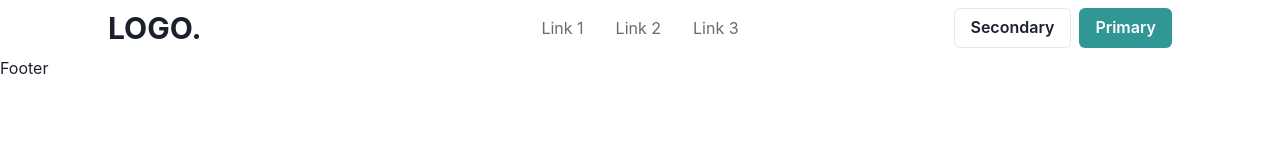
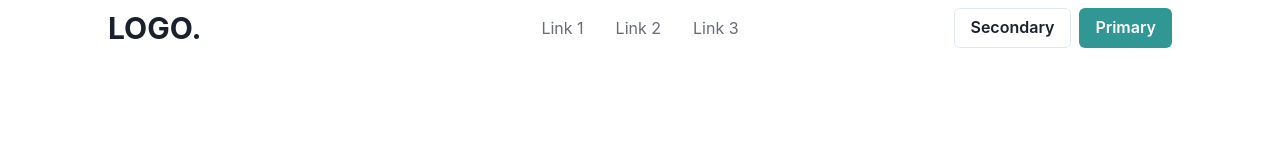
Before and after one commit to JCcastagne/next-js-chakra-ui-template, a Next.js app: page / in a window 1280 px wide. Shown: the top 160 px of the page. Built offline with nearby package versions, Linux system fonts and the light colour scheme.

Commit message:
Complete default global layout that will contain all pages.

```diff
--- a/layouts/DefaultLayout/DefaultLayout.js
+++ b/layouts/DefaultLayout/DefaultLayout.js
@@ -1,13 +1,24 @@
 import './DefaultLayout.module.css'
 import Navbar from '../../components/Navbar/Navbar'
 import Footer from '../../components/Footer/Footer'
+import { Box } from '@chakra-ui/react'
 
 export default function DefaultLayout ({ children }) {
   return (
-    <div class='DefaultLayout'>
+    <Box
+      id='DefaultLayout'
+      display='flex'
+      flexDirection='column'
+      alignItems='center'
+      justifyContent='space-between'
+      minWidth='100vw'
+      minHeight='100vh'
+    >
       <Navbar />
-      <main>{children && children}</main>
+      <Box id='DefaultPageLayout'>
+        <main>{children && children}</main>
+      </Box>
       <Footer />
-    </div>
+    </Box>
   )
 }
```
